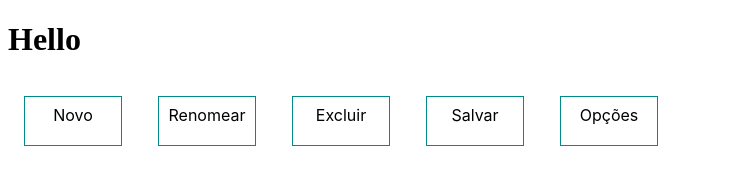
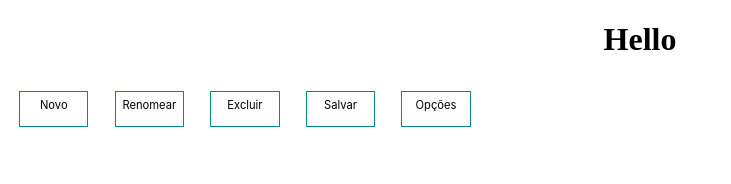
Before and after one commit to PimentelGabriel/test, a plain HTML site: page index.html in a window 1280 px wide. Shown: the whole page, without its empty margins (0-731 px from the left). Drawn offline with Linux system fonts and the light colour scheme.

Commit message:
Editando o titulo

```diff
--- a/css/index.css
+++ b/css/index.css
@@ -1,3 +1,8 @@
+body h1:nth-child(1) {
+    text-align: center;
+    text-transform: capitalize;
+}
+
 .btn {
     font-family: -apple-system, BlinkMacSystemFont, 'Segoe UI', Roboto, Oxygen, Ubuntu, Cantarell, 'Open Sans', 'Helvetica Neue', sans-serif;
     display: inline-block;
@@ -9,4 +14,5 @@
     vertical-align: middle;
     padding: .5em;
     margin: 1em;
+    font-size: 0.7em;
 }
```
